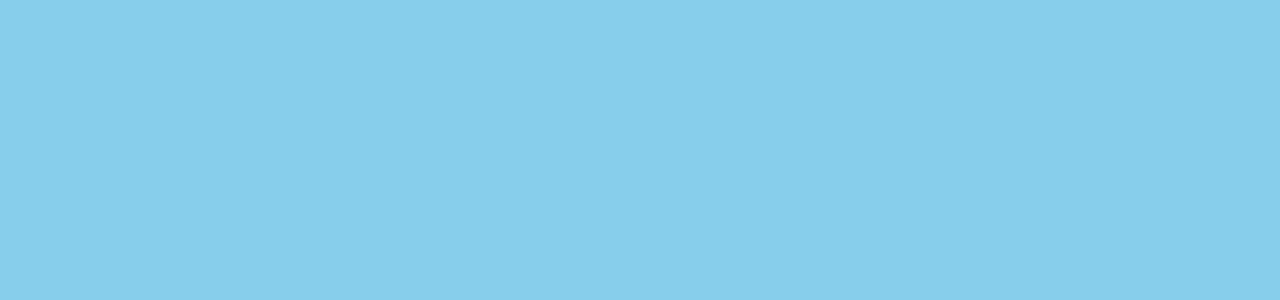
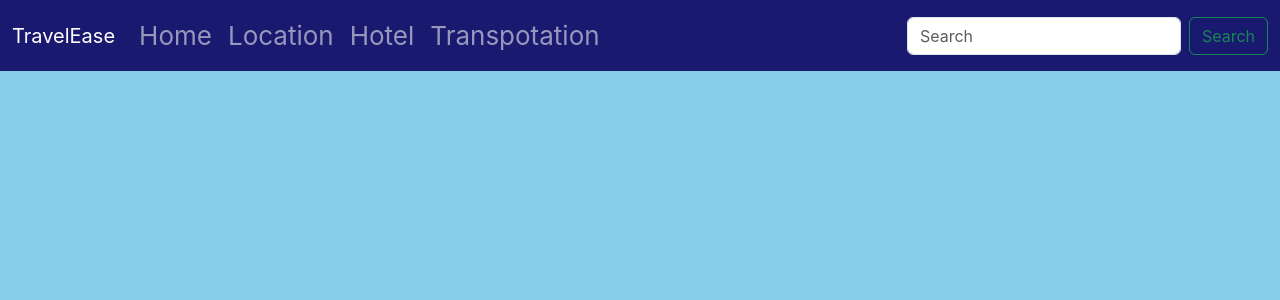
Before and after one commit to dayani04/TravelEase, a React (Create React App) app: page /Transpotation in a window 1280 px wide. Shown: the top 300 px of the page. Built offline with nearby package versions, Linux system fonts and the light colour scheme.

Commit message:
2nd navbar 1st commit

```diff
--- a/src/App.js
+++ b/src/App.js
@@ -7,7 +7,9 @@ import Footer from './component/molecules/Footer';
 import Location from './pages/Location';
 import Hotel from './pages/Hotel';
 import Transpotation from './pages/Transpotation';
+
 import {BrowserRouter,Routes,Route} from 'react-router-dom'
+
 function App() {
   return (
     <div className="container">
@@ -16,7 +18,7 @@ function App() {
         <Route path="/" element={<Home/>} />
         <Route path="/Location" element={<Location/>}/>
         <Route path="/Hotel" element={<Hotel/>}/>
-        <Route path="/Transpotation" elemnt={<Transpotation/>}/>
+        <Route path="/Transpotation" element={<Transpotation/>} />
       </Routes>
       </BrowserRouter>
     </div>
--- a/src/pages/Home/index.jsx
+++ b/src/pages/Home/index.jsx
@@ -6,7 +6,7 @@ const Home = () => {
 
     return (
         <div className="HomePagePicture"> <NavBar/>
-            <img src={imageUrl} className="img-fluid" alt="Travel" width="800" height="800" />
+            <img src={imageUrl} className="img-fluid" alt="Travel" width="500" height="500" />
             <Footer/>
         </div>
 
--- a/src/pages/Hotel/index.jsx
+++ b/src/pages/Hotel/index.jsx
@@ -1,7 +1,8 @@
+import NavBar from "../../component/molecules/NavBar";
 const Hotel= () => {
     return (
-        <div className="Location">
-           Hello world
+        <div className="Hotel">
+           <NavBar/>
         </div>
     );
 }
--- a/src/pages/Location/index.jsx
+++ b/src/pages/Location/index.jsx
@@ -1,7 +1,8 @@
+import NavBar from "../../component/molecules/NavBar";
 const Location = () => {
     return (
         <div className="Location">
-           Hello world
+           <NavBar/>
         </div>
     );
 }
--- a/src/pages/Transpotation/index.jsx
+++ b/src/pages/Transpotation/index.jsx
@@ -1,7 +1,8 @@
-const Transpotation = () => {
+import NavBar from "../../component/molecules/NavBar";
+const Transpotation= () => {
     return (
-        <div className="Location">
-           Hello world
+        <div className="Transpotation">
+           <NavBar/>
         </div>
     );
 }
```
Also changed, not shown: src/component/molecules/NavBar/index.jsx (line endings or trailing spaces).
